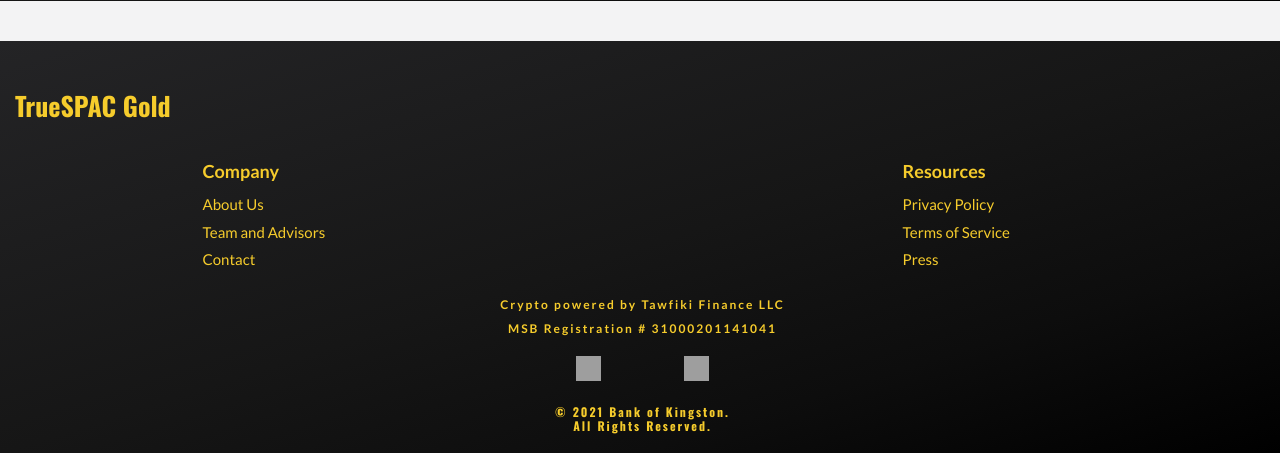
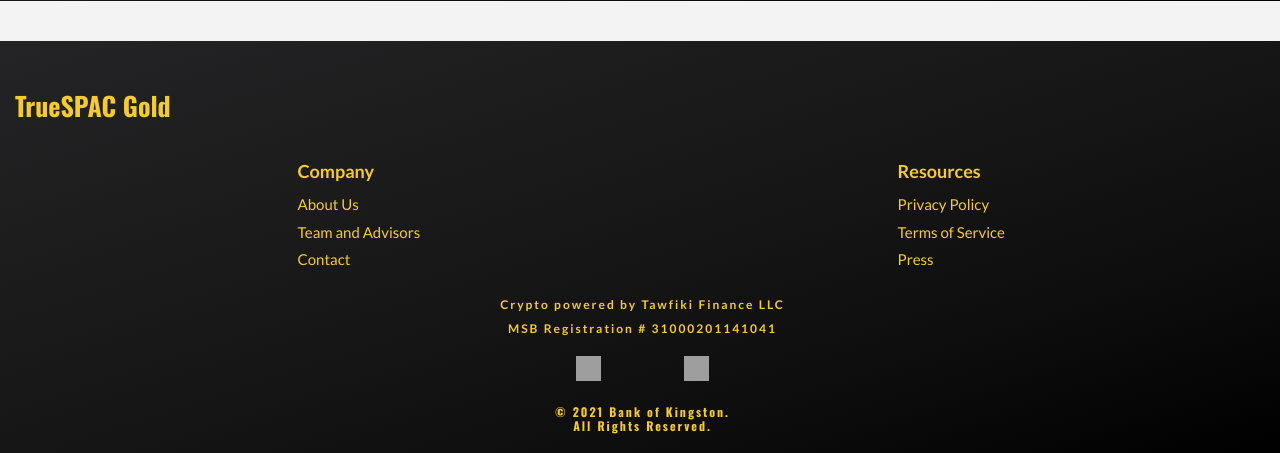
Before and after one commit to leomed512/tGold, a PHP site: page /aboutus.html in a window 1280 px wide. Shown: the part 1542-1995 px from the top of the page. Run offline with PHP 8.4, Linux system fonts and the light colour scheme; style sheets or scripts are compiled from the project's sources; some libraries are stand-ins or nearby versions; grey boxes are pictures that could not be loaded.

Commit message:
footer layout finished, new wallet message, little logo for footer, keywords updated

```diff
--- a/tGold/styles/components/_footer.scss
+++ b/tGold/styles/components/_footer.scss
@@ -17,6 +17,7 @@
         img {
             width: 50px;
             height: auto;
+            margin-inline-start: 10px;
         }
         h2 {
             font-family: $font2;
@@ -85,7 +86,7 @@
 
 .footer-pages {
     width: 100%;
-    max-width: 900px;
+    max-width: 600px;
     margin: 10px 0;
     display: flex;
     align-items: center;
--- a/tGold/styles/media_queries/desktop.css
+++ b/tGold/styles/media_queries/desktop.css
@@ -128,4 +128,8 @@
     font-size: 1.8rem;
     line-height: 3rem;
   }
+
+  .footer-pages {
+    max-width: 800px;
+  }
 }
--- a/tGold/styles/media_queries/desktop.scss
+++ b/tGold/styles/media_queries/desktop.scss
@@ -113,4 +113,9 @@
 }
       }
   }
+  ////////////////
+  .footer-pages {
+    max-width: 800px;
 }
+
+}
--- a/tGold/styles/media_queries/mobile-l.scss
+++ b/tGold/styles/media_queries/mobile-l.scss
@@ -60,5 +60,4 @@
     align-items: center;
     text-align: center;
 }
-
 }
--- a/tGold/styles/media_queries/tablet.css
+++ b/tGold/styles/media_queries/tablet.css
@@ -149,6 +149,8 @@
     -webkit-box-pack: justify;
         -ms-flex-pack: justify;
             justify-content: space-between;
+    -webkit-margin-start: 90px;
+            margin-inline-start: 90px;
   }
   .footer-pages__section {
     width: 200px;
@@ -170,4 +172,7 @@
   footer .footer-logo h2 {
     font-size: 2.6rem;
   }
+  footer .footer-logo img {
+    width: 100px;
+  }
 }
--- a/tGold/styles/media_queries/tablet.scss
+++ b/tGold/styles/media_queries/tablet.scss
@@ -126,6 +126,7 @@
     .footer-pages {
         flex-wrap: nowrap;
         justify-content: space-between;
+        margin-inline-start: 90px;
         &__section {
             width: 200px;
             margin-block-end: 5px;
@@ -146,7 +147,9 @@
     h2 {
         font-size: 2.6rem;
     }
+    img {
+        width: 100px;
+    }
 }
 }
-
 }
--- a/tGold/styles/styles.css
+++ b/tGold/styles/styles.css
@@ -313,6 +313,8 @@
 footer .footer-logo img {
   width: 50px;
   height: auto;
+  -webkit-margin-start: 10px;
+          margin-inline-start: 10px;
 }
 footer .footer-logo h2 {
   font-family: "Oswald", sans-serif;
@@ -395,7 +397,7 @@
 
 .footer-pages {
   width: 100%;
-  max-width: 900px;
+  max-width: 600px;
   margin: 10px 0;
   display: -webkit-box;
   display: -ms-flexbox;
```
Also changed, not shown: tGold/index.html (+12 -11 lines).
